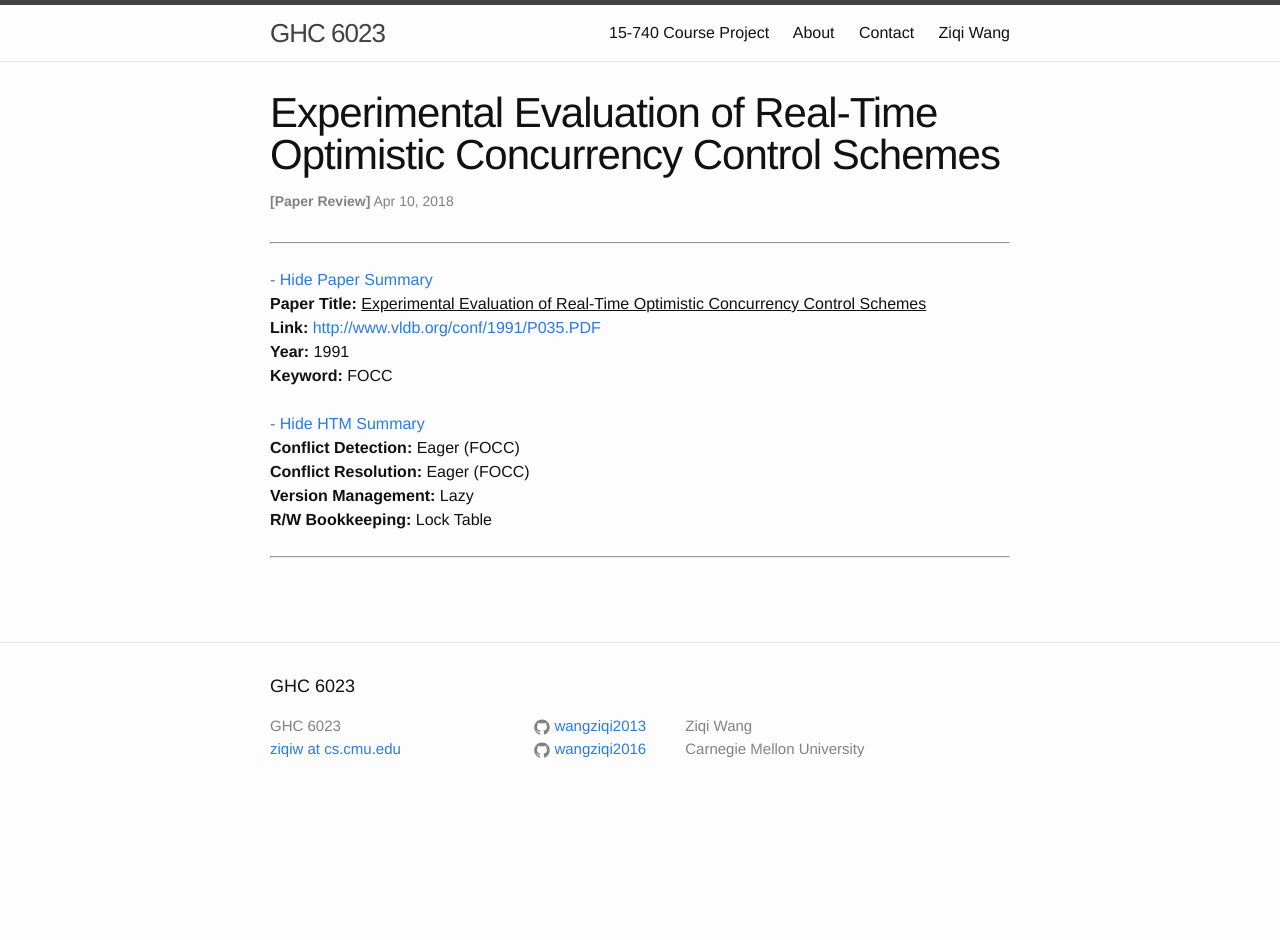
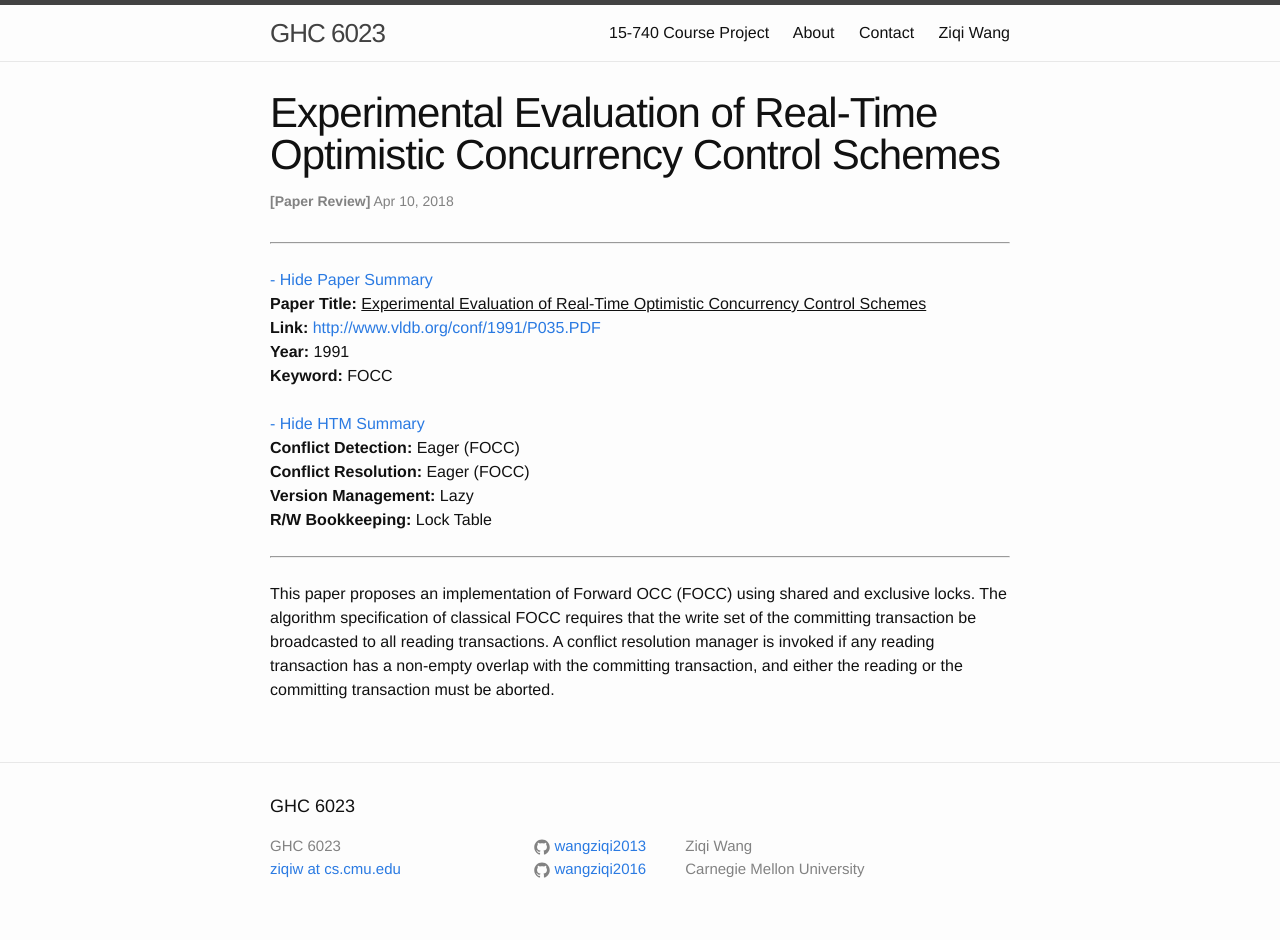
Before and after one commit to wangziqi2013/wangziqi2013.github.io, a Jekyll site: the page built from _posts/2018-04-09-Exp-Eval-of-Real-Time-OCC-Scheme.markdown, in a window 1280 px wide. Built offline with Jekyll 4.4.1, drawn with Linux system fonts in a browser that asks for light colours; before the commit the page ends 900 px from its top, so only the background shows below that.

Commit message:
Working on FOCC

```diff
--- a/_posts/2018-04-09-Exp-Eval-of-Real-Time-OCC-Scheme.markdown
+++ b/_posts/2018-04-09-Exp-Eval-of-Real-Time-OCC-Scheme.markdown
@@ -12,3 +12,9 @@ htm_cd: Eager (FOCC)
 htm_cr: Eager (FOCC)
 version_mgmt: Lazy
 ---
+
+This paper proposes an implementation of Forward OCC (FOCC) using shared and exclusive locks.
+The algorithm specification of classical FOCC requires that the write set of the committing
+transaction be broadcasted to all reading transactions. A conflict resolution manager is
+invoked if any reading transaction has a non-empty overlap with the committing transaction,
+and either the reading or the committing transaction must be aborted.
```
